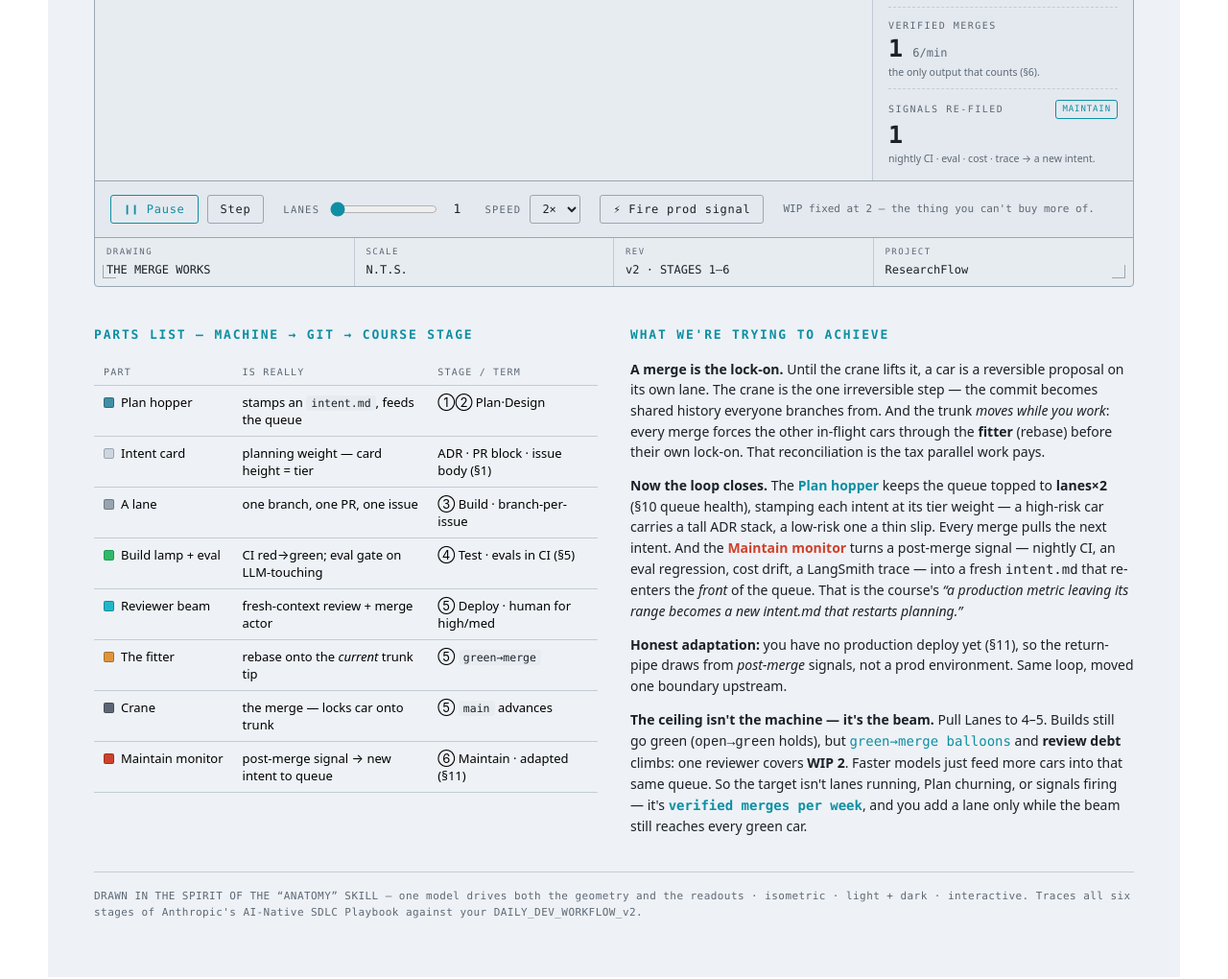
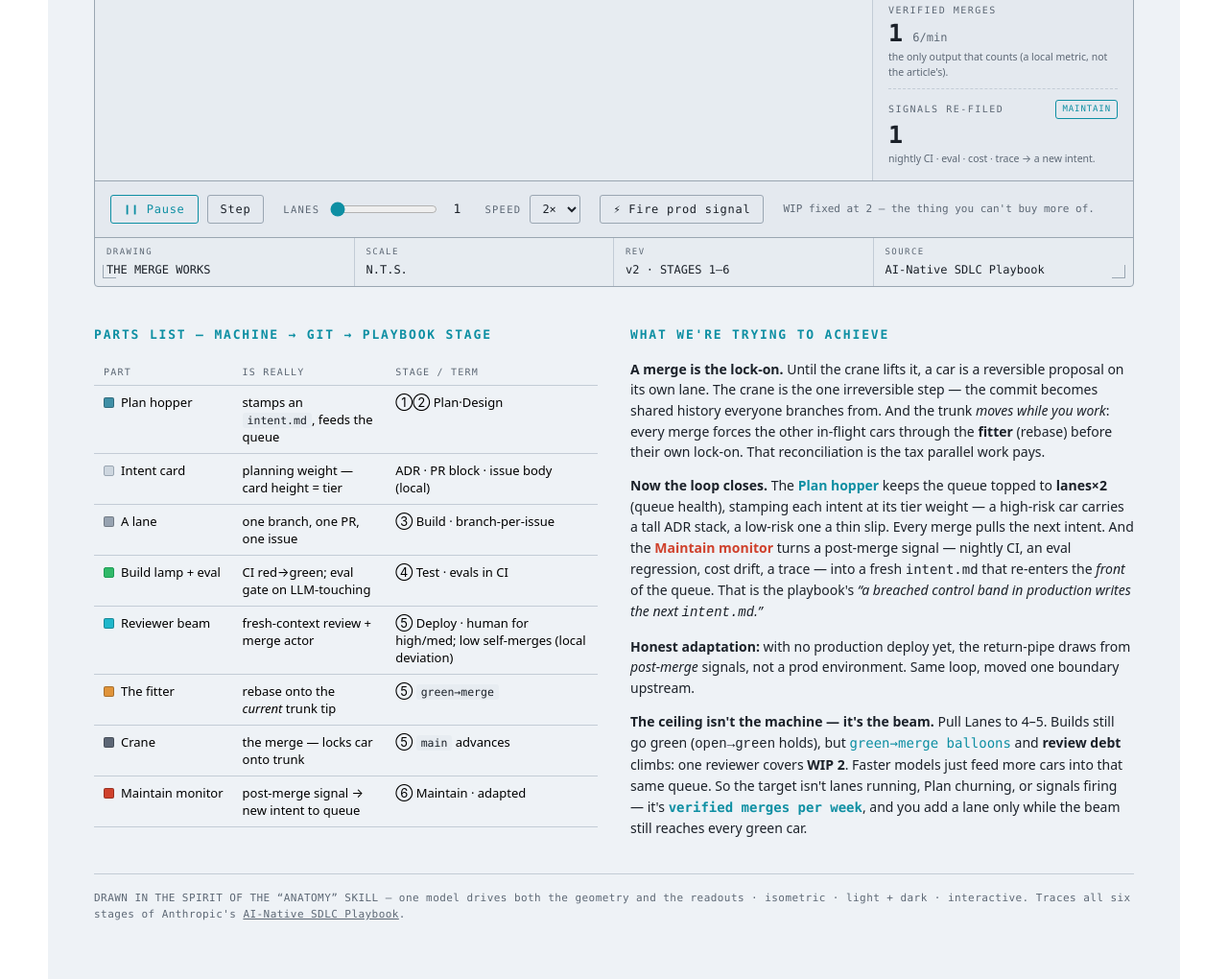
Before and after one commit to jagnyesh/merge-works, a plain HTML site: page index.html in a window 1280 px wide. Shown: the part 997-2017 px from the top of the page at 96% size. Drawn offline with Linux system fonts and the light colour scheme.

Commit message:
docs: align attribution and quotes with the AI-Native SDLC playbook article
- Point source links at the claude.com article, not an academy course
- Replace paraphrased/unsourced quotes with verbatim article text
- Label low-tier self-merge as a local deviation from code-owner approval
- Remove internal project/workflow-doc references; README reflects public Pages hosting

Co-Authored-By: Claude Opus 5.5 <noreply@anthropic.com>

```diff
--- a/index.html
+++ b/index.html
@@ -168,7 +168,7 @@
       <div class="gauge">
         <div class="lbl"><span>queue depth</span><span class="tag ok" id="g-q-tag">healthy</span></div>
         <div class="val" id="g-queue">0 / 2</div>
-        <div class="note">Plan tops up to lanes×2 (§10). Empty = thin plan block.</div>
+        <div class="note">Plan tops up to lanes×2. Empty = thin plan block.</div>
       </div>
       <div class="gauge">
         <div class="lbl"><span>open → green</span><span class="tag ok">stable</span></div>
@@ -194,7 +194,7 @@
       <div class="gauge">
         <div class="lbl"><span>verified merges</span></div>
         <div class="val" id="g-merges">0<span class="unit" id="g-rate"></span></div>
-        <div class="note">the only output that counts (§6).</div>
+        <div class="note">the only output that counts (a local metric, not the article's).</div>
       </div>
       <div class="gauge">
         <div class="lbl"><span>signals re-filed</span><span class="tag" id="g-sig-tag" style="color:var(--accent)">maintain</span></div>
@@ -225,37 +225,37 @@
       <div class="cell"><div class="k">Drawing</div><div class="v">THE MERGE WORKS</div></div>
       <div class="cell"><div class="k">Scale</div><div class="v">N.T.S.</div></div>
       <div class="cell"><div class="k">Rev</div><div class="v">v2 · STAGES 1–6</div></div>
-      <div class="cell"><div class="k">Project</div><div class="v">ResearchFlow</div></div>
+      <div class="cell"><div class="k">Source</div><div class="v">AI-Native SDLC Playbook</div></div>
     </div>
   </div>
 
   <div class="cols">
     <div>
-      <h2>Parts list — machine → git → course stage</h2>
+      <h2>Parts list — machine → git → playbook stage</h2>
       <table class="parts">
         <thead><tr><th>Part</th><th>Is really</th><th>Stage / term</th></tr></thead>
         <tbody>
           <tr><td><span class="chip" style="background:#3f8fa6"></span>Plan hopper</td><td>stamps an <code>intent.md</code>, feeds the queue</td><td>①② Plan·Design</td></tr>
-          <tr><td><span class="chip" style="background:#cdd6df;border-color:#9aa6b2"></span>Intent card</td><td>planning weight — card height = tier</td><td>ADR · PR block · issue body (§1)</td></tr>
+          <tr><td><span class="chip" style="background:#cdd6df;border-color:#9aa6b2"></span>Intent card</td><td>planning weight — card height = tier</td><td>ADR · PR block · issue body (local)</td></tr>
           <tr><td><span class="chip" style="background:#97a3b1"></span>A lane</td><td>one branch, one PR, one issue</td><td>③ Build · branch-per-issue</td></tr>
-          <tr><td><span class="chip" style="background:#30b968;border-color:#1f9d57"></span>Build lamp + eval</td><td>CI red→green; eval gate on LLM-touching</td><td>④ Test · evals in CI (§5)</td></tr>
-          <tr><td><span class="chip" style="background:#1fb7cb"></span>Reviewer beam</td><td>fresh-context review + merge actor</td><td>⑤ Deploy · human for high/med</td></tr>
+          <tr><td><span class="chip" style="background:#30b968;border-color:#1f9d57"></span>Build lamp + eval</td><td>CI red→green; eval gate on LLM-touching</td><td>④ Test · evals in CI</td></tr>
+          <tr><td><span class="chip" style="background:#1fb7cb"></span>Reviewer beam</td><td>fresh-context review + merge actor</td><td>⑤ Deploy · human for high/med; low self-merges (local deviation)</td></tr>
           <tr><td><span class="chip" style="background:#e0943a"></span>The fitter</td><td>rebase onto the <i>current</i> trunk tip</td><td>⑤ <code>green→merge</code></td></tr>
           <tr><td><span class="chip" style="background:#5c6675"></span>Crane</td><td>the merge — locks car onto trunk</td><td>⑤ <code>main</code> advances</td></tr>
-          <tr><td><span class="chip" style="background:#cf412c"></span>Maintain monitor</td><td>post-merge signal → new intent to queue</td><td>⑥ Maintain · adapted (§11)</td></tr>
+          <tr><td><span class="chip" style="background:#cf412c"></span>Maintain monitor</td><td>post-merge signal → new intent to queue</td><td>⑥ Maintain · adapted</td></tr>
         </tbody>
       </table>
     </div>
     <div class="thesis">
       <h2>What we're trying to achieve</h2>
       <p><b>A merge is the lock-on.</b> Until the crane lifts it, a car is a reversible proposal on its own lane. The crane is the one irreversible step — the commit becomes shared history everyone branches from. And the trunk <i>moves while you work</i>: every merge forces the other in-flight cars through the <b>fitter</b> (rebase) before their own lock-on. That reconciliation is the tax parallel work pays.</p>
-      <p><b>Now the loop closes.</b> The <b style="color:var(--accent)">Plan hopper</b> keeps the queue topped to <b>lanes×2</b> (§10 queue health), stamping each intent at its tier weight — a high-risk car carries a tall ADR stack, a low-risk one a thin slip. Every merge pulls the next intent. And the <b style="color:var(--crit)">Maintain monitor</b> turns a post-merge signal — nightly CI, an eval regression, cost drift, a LangSmith trace — into a fresh <code style="font-family:var(--mono)">intent.md</code> that re-enters the <i>front</i> of the queue. That is the course's <i>“a production metric leaving its range becomes a new intent.md that restarts planning.”</i></p>
-      <p><b>Honest adaptation:</b> you have no production deploy yet (§11), so the return-pipe draws from <i>post-merge</i> signals, not a prod environment. Same loop, moved one boundary upstream.</p>
+      <p><b>Now the loop closes.</b> The <b style="color:var(--accent)">Plan hopper</b> keeps the queue topped to <b>lanes×2</b> (queue health), stamping each intent at its tier weight — a high-risk car carries a tall ADR stack, a low-risk one a thin slip. Every merge pulls the next intent. And the <b style="color:var(--crit)">Maintain monitor</b> turns a post-merge signal — nightly CI, an eval regression, cost drift, a trace — into a fresh <code style="font-family:var(--mono)">intent.md</code> that re-enters the <i>front</i> of the queue. That is the playbook's <i>“a breached control band in production writes the next <code>intent.md</code>.”</i></p>
+      <p><b>Honest adaptation:</b> with no production deploy yet,  the return-pipe draws from <i>post-merge</i> signals, not a prod environment. Same loop, moved one boundary upstream.</p>
       <p><b>The ceiling isn't the machine — it's the beam.</b> Pull Lanes to 4–5. Builds still go green (<code>open→green</code> holds), but <span class="big">green→merge balloons</span> and <b>review debt</b> climbs: one reviewer covers <b>WIP 2</b>. Faster models just feed more cars into that same queue. So the target isn't lanes running, Plan churning, or signals firing — it's <b class="big">verified merges per week</b>, and you add a lane only while the beam still reaches every green car.</p>
     </div>
   </div>
 
-  <p class="foot">DRAWN IN THE SPIRIT OF THE “ANATOMY” SKILL — one model drives both the geometry and the readouts · isometric · light + dark · interactive. Traces all six stages of Anthropic's AI-Native SDLC Playbook against your DAILY_DEV_WORKFLOW_v2.</p>
+  <p class="foot">DRAWN IN THE SPIRIT OF THE “ANATOMY” SKILL — one model drives both the geometry and the readouts · isometric · light + dark · interactive. Traces all six stages of Anthropic's <a href="https://claude.com/resources/articles/the-ai-native-sdlc-playbook" style="color:inherit">AI-Native SDLC Playbook</a>.</p>
 </div>
 
 <script>
@@ -425,7 +425,7 @@
         car.t += dt/(BUILD_DUR * (car.llm?1.3:1));   // Stage 4: LLM-touching also runs the eval gate
         if(car.t>=1){ car.stage='REVIEW'; car.t=0; car.greenAt=simT; car.enteredReview=simT; }
       } else if(car.stage==='REVIEW'){
-        if(car.tier==='low') car.t += dt/REVIEW_LOW;        // low self-merges — no reviewer needed
+        if(car.tier==='low') car.t += dt/REVIEW_LOW;        // low self-merges: local rule; the playbook requires code-owner approval on every PR
         else if(car.attended) car.t += dt/REVIEW_DUR;        // only progresses under the beam
         if(car.t>=1){ car.stage='REBASE'; car.t=0; car.stale = Math.max(0, main - car.branchMain); }
       } else if(car.stage==='REBASE'){
```
Also changed, not shown: merge-works.html (+12 -12 lines), 1 other file.
